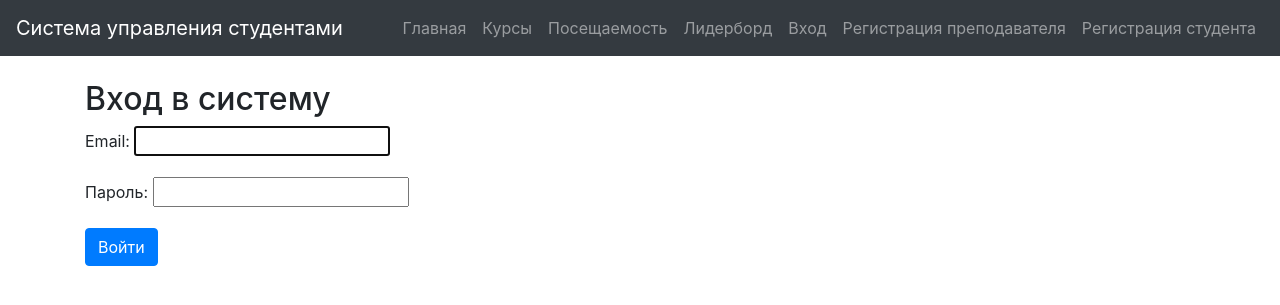
After one commit to Yasin384/MetaPage, a Django app: page /login/ in a window 1280 px wide. The commit adds this page. Shown: the top 305 px of the page. Run offline with Django 5.2, Linux system fonts and the light colour scheme; parts of the project's set-up code (start-up, migrations or seed data) failed here and were passed over; some libraries are stand-ins or nearby versions.

Commit message:
Ваше сообщение о коммите

```diff
--- a/student_management/templates/base.html
+++ b/student_management/templates/base.html
@@ -1,15 +1,46 @@
+<!-- templates/base.html -->
 <!DOCTYPE html>
 <html lang="en">
 <head>
     <meta charset="UTF-8">
     <meta name="viewport" content="width=device-width, initial-scale=1.0">
-    <title>Система управления студентами</title>
-    <link rel="stylesheet" href="https://stackpath.bootstrapcdn.com/bootstrap/4.5.2/css/bootstrap.min.css">
+    <title>{% block title %}Система управления студентами{% endblock %}</title>
+    <link rel="stylesheet" href="https://maxcdn.bootstrapcdn.com/bootstrap/4.0.0/css/bootstrap.min.css">
+    <style>
+        body {
+            padding-top: 56px;
+        }
+        .navbar {
+            background-color: #343a40;
+        }
+        .navbar-brand {
+            color: #ffffff;
+        }
+        .nav-link {
+            color: #ffffff;
+        }
+        .nav-link:hover {
+            color: #c0c0c0;
+        }
+        .container {
+            margin-top: 20px;
+        }
+        .form-group {
+            margin-bottom: 15px;
+        }
+        .btn-primary {
+            background-color: #007bff;
+            border-color: #007bff;
+        }
+        .btn-primary:hover {
+            background-color: #0056b3;
+            border-color: #0056b3;
+        }
+    </style>
 </head>
 <body>
-    <nav class="navbar navbar-expand-lg navbar-dark bg-primary">
-        <div class="container">
-            <a class="navbar-brand" href="{% url 'student_management:dashboard' %}">Система управления студентами</a>
+    <nav class="navbar navbar-expand-lg navbar-dark fixed-top">
+        <a class="navbar-brand" href="{% url 'student_management:home' %}">Система управления студентами</a>
         <button class="navbar-toggler" type="button" data-toggle="collapse" data-target="#navbarNav" aria-controls="navbarNav" aria-expanded="false" aria-label="Toggle navigation">
             <span class="navbar-toggler-icon"></span>
         </button>
@@ -19,30 +50,34 @@
                     <a class="nav-link" href="{% url 'student_management:dashboard' %}">Главная</a>
                 </li>
                 <li class="nav-item">
+                    <a class="nav-link" href="{% url 'student_management:course_list' %}">Курсы</a>
+                </li>
+                <li class="nav-item">
                     <a class="nav-link" href="{% url 'student_management:attendance_report' %}">Посещаемость</a>
                 </li>
                 <li class="nav-item">
-                        <a class="nav-link" href="{% url 'student_management:leaderboard' %}">Рейтинг</a>
+                    <a class="nav-link" href="{% url 'student_management:leaderboard' %}">Лидерборд</a>
+                </li>
+                {% if user.is_authenticated %}
+                    <li class="nav-item">
+                        <a class="nav-link" href="{% url 'student_management:logout' %}">Выход</a>
+                    </li>
+                {% else %}
+                    <li class="nav-item">
+                        <a class="nav-link" href="{% url 'student_management:login' %}">Вход</a>
                     </li>
                     <li class="nav-item">
-                        <a class="nav-link" href="{% url 'student_management:course_list' %}">Курсы</a>
+                        <a class="nav-link" href="{% url 'student_management:register_teacher' %}">Регистрация преподавателя</a>
                     </li>
                     <li class="nav-item">
-                        <a class="nav-link" href="{% url 'student_management:logout' %}">Выйти</a>
+                        <a class="nav-link" href="{% url 'student_management:register_student' %}">Регистрация студента</a>
                     </li>
+                {% endif %}
             </ul>
-
-            </div>
         </div>
     </nav>
-
-    <div class="container my-5">
-        {% block content %}
-        {% endblock %}
+    <div class="container mt-4">
+        {% block content %}{% endblock %}
     </div>
-
-    <script src="https://code.jquery.com/jquery-3.5.1.slim.min.js"></script>
-    <script src="https://cdn.jsdelivr.net/npm/@popperjs/core@2.9.2/dist/umd/popper.min.js"></script>
-    <script src="https://stackpath.bootstrapcdn.com/bootstrap/4.5.2/js/bootstrap.min.js"></script>
 </body>
 </html>
--- /dev/null
+++ b/student_management/templates/registration/login.html
@@ -0,0 +1,13 @@
+<!-- templates/registration/login.html -->
+{% extends 'base.html' %}
+
+{% block title %}Вход в систему{% endblock %}
+
+{% block content %}
+  <h2>Вход в систему</h2>
+  <form method="post">
+    {% csrf_token %}
+    {{ form.as_p }}
+    <button type="submit" class="btn btn-primary">Войти</button>
+  </form>
+{% endblock %}
--- a/student_management/views.py
+++ b/student_management/views.py
@@ -139,7 +139,7 @@
     student = Student.objects.get(user=request.user)
     courses = student.user.enrolled_courses.all()
     attendance = Attendance.objects.filter(user=request.user).order_by('-date')[:5]
-    return render(request, 'students/student_profile.html', {'student': student, 'courses': courses, 'attendance': attendance})
+    return render(request, 'student/tudent_profile.html', {'student': student, 'courses': courses, 'attendance': attendance})
 
 # Отметка посещаемости с проверкой геолокации
 @login_required
```
Also changed, not shown: student_management/templates/dashboard.html (+59 -17 lines), student_management/templates/registration/register_student.html (added, +13 -0 lines), student_management/templates/registration/register_teacher.html (added, +13 -0 lines). Lines whose indentation alone changed are shown as unchanged.
